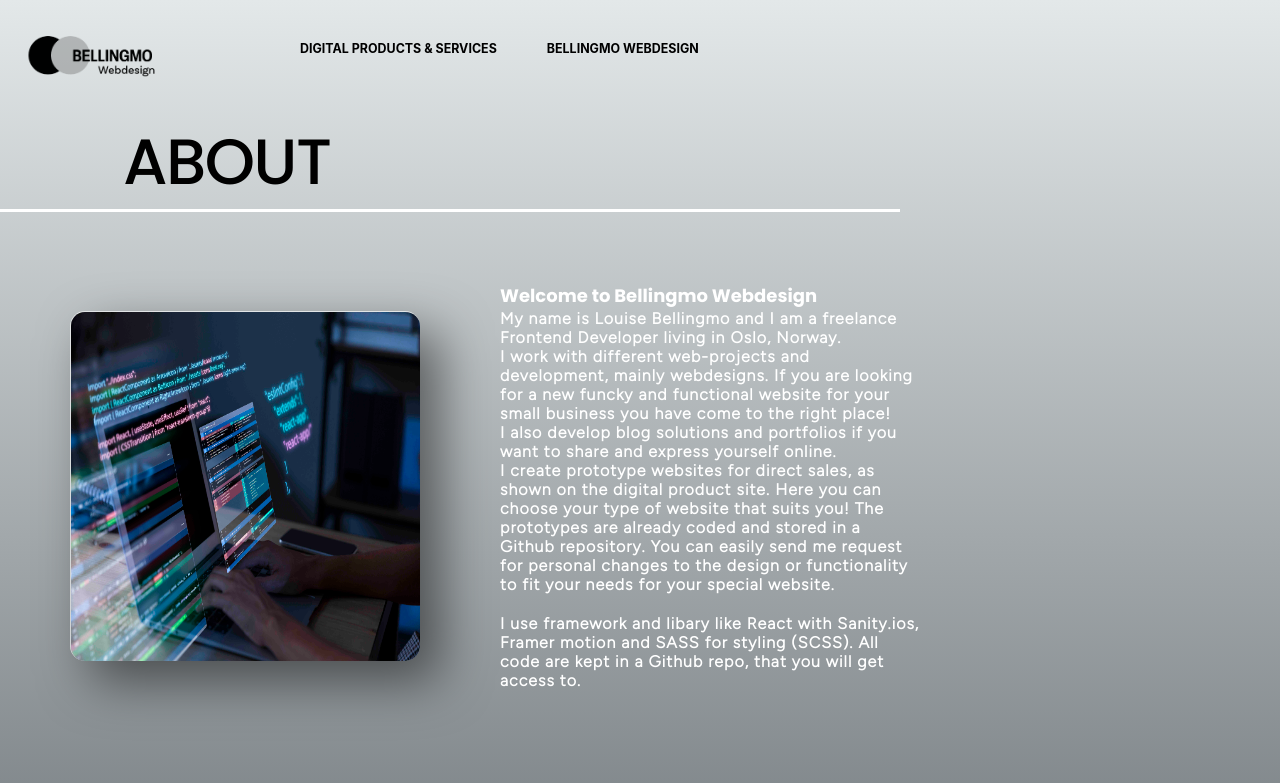
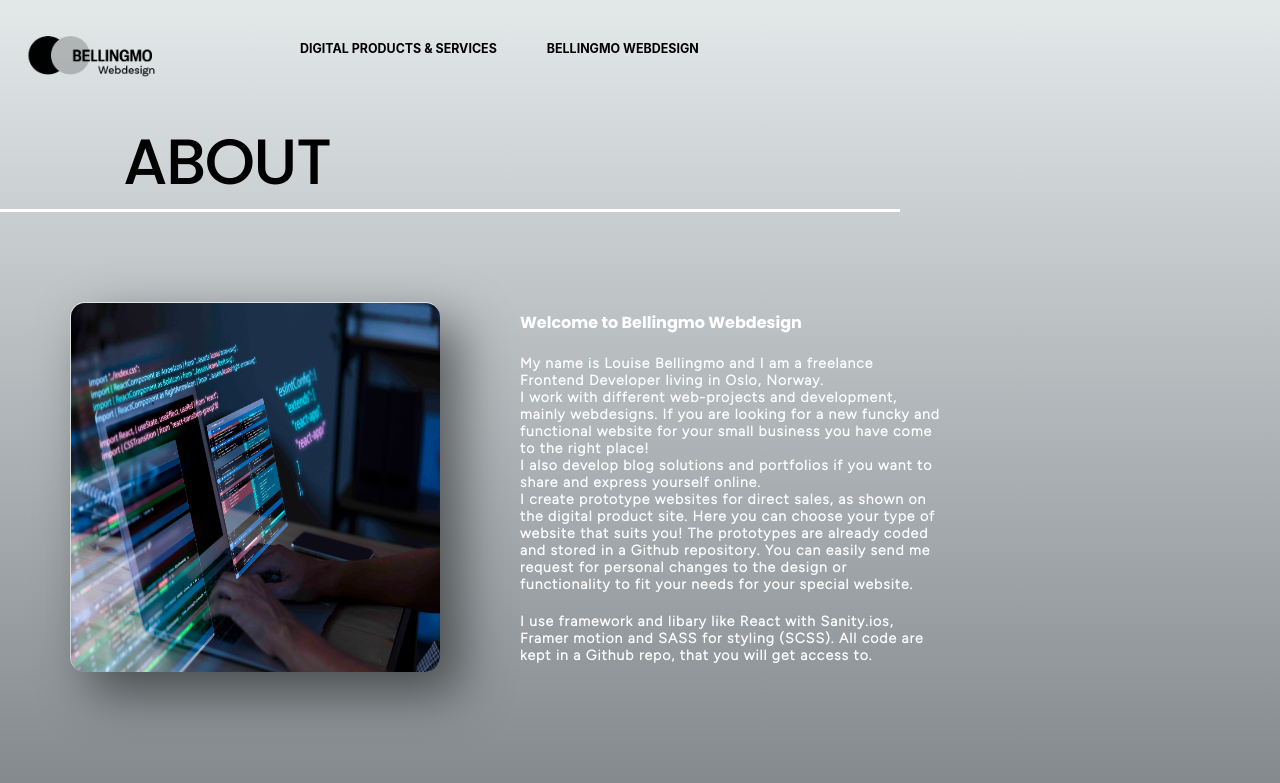
Before and after one commit to lonsoien/postbellingmowebdesign, a React (Create React App) app: page /about in a window 1280 px wide. Shown: the top 783 px of the page. Built offline with nearby package versions, Linux system fonts and the light colour scheme; a web font is replaced by a local one.

Commit message:
size img

```diff
--- a/src/components/About.jsx
+++ b/src/components/About.jsx
@@ -17,6 +17,7 @@ function About() {
           </div>
                 <div className="service-text">
                     <h4>Welcome to Bellingmo Webdesign</h4>
+                    <br/>
                     <p>My name is Louise Bellingmo and I am a freelance Frontend Developer living in Oslo, Norway.</p>
                     <p>I work with different web-projects and development, mainly webdesigns.
                         If you are looking for a new funcky and functional website for your small business you have come to the right place!
--- a/src/sass/partials/_about.scss
+++ b/src/sass/partials/_about.scss
@@ -14,8 +14,8 @@
 
 .card-about {
     position: relative;
-    width: 350px;
-    height: 350px;
+    width: 370px;
+    height: 370px;
     margin: 50px;
     box-shadow: 20px 20px 50px rgba(0, 0, 0, 0.5);
     border-radius: 15px;
--- a/src/sass/partials/_typography.scss
+++ b/src/sass/partials/_typography.scss
@@ -16,13 +16,13 @@ h1 {
 h4 {
   //  margin-bottom: 10px;
     font-family: 'Poppins', sans-serif;
-    font-size: 18px;
+    font-size: 16px;
 
 }
 
 p {
     font-family: 'Figtree', sans-serif;
-    font-size: 16px;
+    font-size: 14px;
     font-weight: 600;
     letter-spacing: 1px;
 }
```
Also changed, not shown: src/images/icon.png (deleted).
